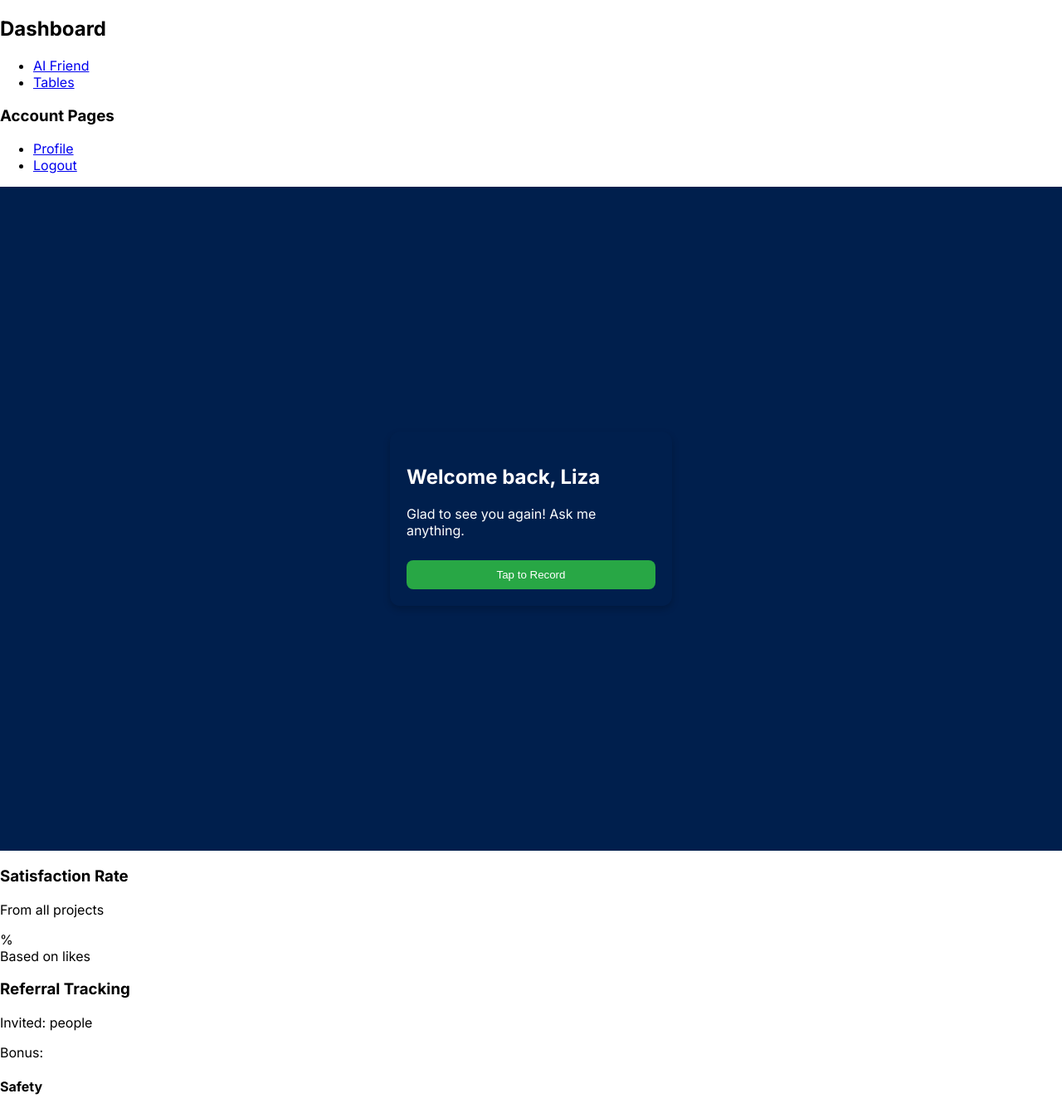
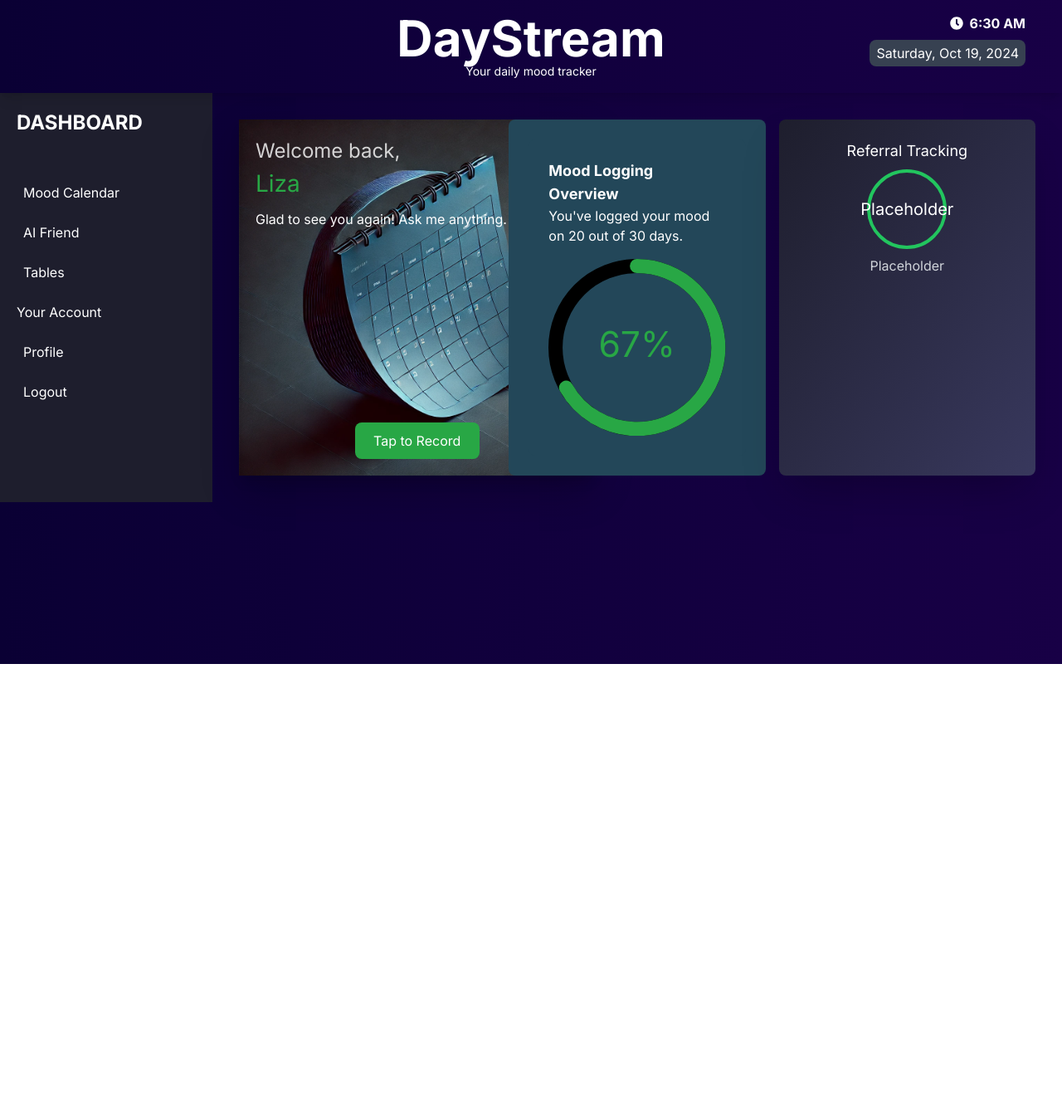
Before and after one commit to suhanishokeen/calhacks-24, a React (Create React App) app in the folder frontend/: page /dashboard in a window 1280 px wide. Shown: the whole page at 83% size. After the commit the page ends 800 px from the top, so only its background shows below. Built offline with nearby package versions, Linux system fonts and the light colour scheme.

Commit message:
improved UI/UX

```diff
--- a/frontend/package.json
+++ b/frontend/package.json
@@ -7,7 +7,9 @@
     "@testing-library/react": "^13.4.0",
     "@testing-library/user-event": "^13.5.0",
     "react": "^18.3.1",
+    "react-circular-progressbar": "^2.1.0",
     "react-dom": "^18.3.1",
+    "react-icons": "^5.3.0",
     "react-router-dom": "^6.27.0",
     "react-scripts": "^5.0.1",
     "web-vitals": "^2.1.4"
--- a/frontend/src/App.js
+++ b/frontend/src/App.js
@@ -2,23 +2,28 @@ import React from 'react';
 import './styles/styles.css';
 
 import WelcomeRecordCard from './components/WelcomeRecordCard';
-import SatisfactionRateCard from './components/SatisfactionRateCard';
-import ReferralTrackingCard from './components/ReferralTrackingCard';
-import DashboardContent from './components/Dashboard';
+import MoodOverview from './components/MoodOverview';
+import Header from './components/Header';
 
 const App = () => {
+  const loggedDays = 20;
+
   return (
-    <div className="flex min-h-screen bg-[#0a0034]">
+    <div className="min-h-screen bg-gradient-to-r from-[#0a0034] to-[#180046]">
+      <Header />
+
+      <div className="flex">
         {/* Sidebar */}
         <div className="w-64 bg-[#1e1e2d] p-5 text-white flex flex-col space-y-4">
-        <h2 className="text-2xl font-bold mb-8">Dashboard</h2>
+          <h2 className="text-2xl font-bold mb-8">DASHBOARD</h2>
           <nav>
             <ul className="space-y-2">
-            <li><a href="#" className="block p-2 hover:bg-[#38385d] rounded">AI Friend</a></li>
-            <li><a href="#" className="block p-2 hover:bg-[#38385d] rounded">Tables</a></li>
+              <li><a href="/MoodCalendar" className="block p-2 hover:bg-[#38385d] rounded">Mood Calendar</a></li>
+              <li><a href="/AIFriend" className="block p-2 hover:bg-[#38385d] rounded">AI Friend</a></li>
+              <li><a href="/Tables" className="block p-2 hover:bg-[#38385d] rounded">Tables</a></li>
             </ul>
           </nav>
-        <h3 className="mt-8 text-xl">Account Pages</h3>
+          <p className="mt-8 text-l">Your Account</p>
           <ul className="space-y-2">
             <li><a href="#" className="block p-2 hover:bg-[#38385d] rounded">Profile</a></li>
             <li><a href="#" className="block p-2 hover:bg-[#38385d] rounded">Logout</a></li>
@@ -27,21 +32,28 @@ const App = () => {
 
         {/* Main Content Area */}
         <div className="flex-1 p-8">
-        {/* Welcome/Login Section */}
-        <div className="bg-white p-6 rounded-lg shadow-lg w-full max-w-lg mb-6">
+          {/* Grid layout for the 3 cards */}
+          <div className="grid grid-cols-1 md:grid-cols-2 lg:grid-cols-3 gap-4">
+            {/* WelcomeRecordCard */}
+            <div className="bg-white h-full flex items-center justify-center rounded-lg shadow-lg aspect-square">
               <WelcomeRecordCard name="Liza" onRecord={() => console.log('Recording...')} />
             </div>
 
-        {/* Grid layout for cards */}
-        <div className="grid grid-cols-2 gap-4">
-          {/* Satisfaction Rate */}
-          <div className="bg-white p-6 rounded-lg shadow-lg">
-            <SatisfactionRateCard />
+            {/* Mood Overview Card */}
+            <div className="bg-[#234759] p-6 rounded-lg relative">
+              <MoodOverview loggedDays={loggedDays} />
             </div>
 
             {/* Referral Tracking */}
-          <div className="bg-white p-6 rounded-lg shadow-lg">
-            <ReferralTrackingCard />
+            <div className="bg-gradient-to-br from-[#1e1e2d] to-[#38385d] p-6 rounded-lg shadow-2xl relative">
+              <div className="flex flex-col justify-center items-center text-white">
+                <h2 className="text-lg mb-2">Referral Tracking</h2>
+                <div className="w-24 h-24 rounded-full border-4 border-green-500 flex justify-center items-center">
+                  <p className="text-xl">Placeholder</p>
+                </div>
+                <p className="text-gray-300 mt-2">Placeholder</p>
+              </div>
+            </div>
           </div>
         </div>
       </div>
--- a/frontend/src/components/Dashboard.js
+++ b/frontend/src/components/Dashboard.js
@@ -17,24 +17,26 @@ const DashboardContent = () => {
             {/* Dashboard Grid Layout */}
             <div className="grid grid-cols-1 md:grid-cols-2 lg:grid-cols-3 gap-6">
 
-                {/* AI Friend Section */}
-                <div className="bg-[#25135a] p-6 rounded-lg shadow-lg flex flex-col justify-between">
-                    <div>
-                        <h2 className="text-2xl font-semibold mb-4">AI Friend</h2>
-                        <p className="text-gray-400">Ask me anything!</p>
-                    </div>
+                {/* AI Friend Card */}
+                <div className="bg-[#25135a] p-6 rounded-lg shadow-lg flex flex-col justify-between min-h-[200px]">
+                    <h2 className="text-2xl font-semibold mb-4">AI Friend</h2>
                     <button className="custom-button">
                         Tap to record
                     </button>
                 </div>
 
-                {/* Tables Section */}
-                <div className="bg-[#25135a] p-6 rounded-lg shadow-lg">
+                {/* Mood Calendar Card */}
+                <div className="bg-[#25135a] p-6 rounded-lg shadow-lg min-h-[200px]">
+                    <h2 className="text-2xl font-semibold mb-4">Mood Calendar</h2>
+                </div>
+
+                {/* Tables Card */}
+                <div className="bg-[#25135a] p-6 rounded-lg shadow-lg min-h-[200px]">
                     <h2 className="text-2xl font-semibold mb-4">Tables</h2>
                 </div>
 
                 {/* Account Pages Section */}
-                <div className="bg-[#25135a] p-6 rounded-lg shadow-lg">
+                <div className="bg-[#25135a] p-6 rounded-lg shadow-lg min-h-[200px]">
                     <h2 className="text-2xl font-semibold mb-4">Account Pages</h2>
                     <ul className="text-gray-400">
                         <li className="mb-2">
--- a/frontend/src/components/Header.js
+++ b/frontend/src/components/Header.js
@@ -1,18 +1,44 @@
-import React from 'react';
-import { Link } from 'react-router-dom'; // Ensure you have react-router-dom installed if you're using routing
+import React, { useState, useEffect } from 'react';
+import { FaClock } from 'react-icons/fa';
 
 const Header = () => {
+  const [currentTime, setCurrentTime] = useState('');
+
+  useEffect(() => {
+    const intervalId = setInterval(() => {
+      const now = new Date();
+      const formattedTime = now.toLocaleString('en-US', {
+        hour: 'numeric',
+        minute: 'numeric',
+        hour12: true,
+      });
+      const formattedDate = now.toLocaleDateString('en-US', {
+        weekday: 'long',
+        year: 'numeric',
+        month: 'short',
+        day: 'numeric',
+      });
+      setCurrentTime({ time: formattedTime, date: formattedDate });
+    }, 1000);
+
+    return () => clearInterval(intervalId);
+  }, []);
+
   return (
-    <header className="flex justify-between items-center p-4 bg-gray-800 text-white">
-      <h1 className="text-xl">Your App Name</h1>
-      <nav>
-        <ul className="flex space-x-4">
-          <li><Link to="/">Home</Link></li>
-          <li><Link to="/about">About</Link></li>
-          <li><Link to="/sign-in">Sign In</Link></li>
-          {/* Add more links as necessary */}
-        </ul>
-      </nav>
+    <header className="relative flex items-center p-4 bg-gradient-to-r from-[#0a0034] to-[#180046] text-white shadow-lg">
+      {/* Logo and tagline centered */}
+      <div className="mx-auto text-center">
+        <h1 className="text-6xl font-bold">DayStream</h1>
+        <p className="text-sm">Your daily mood tracker</p>
+      </div>
+
+      {/* Date and time with styling */}
+      <div className="absolute right-4 top-4 text-right px-7">
+        <p className="text-s font-semibold flex items-center justify-end">
+          <FaClock className="mr-2" /> {currentTime.time}
+        </p>
+        <p className="text-s bg-gray-700 px-2 py-1 mt-2 rounded-lg">{currentTime.date}</p>
+      </div>
     </header>
   );
 };
--- /dev/null
+++ b/frontend/src/components/MoodOverview.js
@@ -0,0 +1,31 @@
+import React from 'react';
+import { CircularProgressbar, buildStyles } from 'react-circular-progressbar';
+import 'react-circular-progressbar/dist/styles.css';
+
+const MoodOverview = ({ loggedDays }) => {
+  const totalDays = 30;
+  const percentage = (loggedDays / totalDays) * 100;
+
+  return (
+    <div className="p-6 rounded-lg transition duration-300 ease-in-out transform hover:scale-105 bg-[#234759]">
+      <h4 className="font-bold text-lg text-white">Mood Logging Overview</h4>
+      <p className="text-white">You've logged your mood on {loggedDays} out of {totalDays} days.</p>
+
+      <div className="flex justify-center items-center mt-4">
+        <div className="w-30 h-30">
+          <CircularProgressbar
+            value={percentage}
+            text={`${Math.round(percentage)}%`}
+            styles={buildStyles({
+              textColor: "#28a745",
+              pathColor: "#28a745",
+              trailColor: "#000000",
+            })}
+          />
+        </div>
+      </div>
+    </div>
+  );
+};
+
+export default MoodOverview;
--- a/frontend/src/components/ReferralTrackingCard.js
+++ b/frontend/src/components/ReferralTrackingCard.js
@@ -1,23 +1,50 @@
+import React from 'react';
+import { CircularProgressbar, buildStyles } from 'react-circular-progressbar';
+import 'react-circular-progressbar/dist/styles.css';
 
-import React from 'react';
+const ReferralTrackingCard = ({ currentMonth, totalDaysInMonth, daysLoggedInMonth, totalDaysLoggedYear, totalDaysLoggedEver }) => {
+  // Calculate the percentage for the circular progress bar
+  const percentageLogged = (daysLoggedInMonth / totalDaysInMonth) * 100;
 
-const ReferralTrackingCard = ({ invited, bonus, safetyScore }) => {
   return (
-    <div className="bg-white p-4 rounded-lg shadow-lg">
-      <h3 className="font-bold">Referral Tracking</h3>
-      <div className="mt-2">
-        <p>Invited: {invited} people</p>
-        <p>Bonus: {bonus}</p>
+    <div
+      style={{
+        backgroundColor: '#1a1b2d', // Dark blue background
+        padding: '20px',
+        borderRadius: '15px',
+        color: '#fff',
+        display: 'flex',
+        justifyContent: 'space-between',
+        alignItems: 'center',
+        boxShadow: '0 4px 8px rgba(0, 0, 0, 0.1)',
+      }}
+    >
+      {/* Left section for total days */}
+      <div>
+        <div style={{ marginBottom: '15px' }}>
+          <p style={{ color: '#a1a4c5', fontSize: '14px' }}>Total Days Logged This Year</p>
+          <p style={{ fontSize: '24px', fontWeight: 'bold' }}>{totalDaysLoggedYear}</p>
+        </div>
+        <div>
+          <p style={{ color: '#a1a4c5', fontSize: '14px' }}>Total Days Logged Ever</p>
+          <p style={{ fontSize: '24px', fontWeight: 'bold' }}>{totalDaysLoggedEver}</p>
+        </div>
       </div>
-      <div className="mt-4">
-        <h4>Safety</h4>
-        <div className="text-2xl">{safetyScore}</div>
-        <div className="w-full h-2 bg-gray-200 rounded">
-          <div
-            className="h-full bg-green-500 rounded"
-            style={{ width: `${(safetyScore / 10) * 100}%` }} // Assuming max score is 10
-          />
-        </div>
+
+      {/* Right section for circular progress */}
+      <div style={{ width: '120px' }}>
+        <CircularProgressbar
+          value={percentageLogged}
+          text={`${daysLoggedInMonth}/${totalDaysInMonth}`}
+          styles={buildStyles({
+            textColor: '#fff',
+            pathColor: '#00cc88',
+            trailColor: '#2b2c3b',
+            textSize: '16px',
+            strokeLinecap: 'round',
+          })}
+        />
+        <p style={{ color: '#a1a4c5', marginTop: '10px', textAlign: 'center' }}>{currentMonth}</p>
       </div>
     </div>
   );
--- a/frontend/src/components/SatisfactionRateCard.js
+++ /dev/null
@@ -1,25 +0,0 @@
-// src/components/SatisfactionRateCard.js
-import React from 'react';
-
-const SatisfactionRateCard = ({ rate }) => {
-  return (
-    <div className="bg-white p-6 rounded-lg shadow-lg transition duration-300 ease-in-out transform hover:scale-105">
-      <h3 className="font-bold text-lg text-gray-800">Satisfaction Rate</h3>
-      <p className="text-gray-600">From all projects</p>
-      <div className="flex flex-col items-center mt-4">
-        <div className="text-4xl text-blue-600">{rate}%</div>
-        <span className="text-gray-500">Based on likes</span>
-      </div>
-      <div className="mt-2">
-        <div className="w-full h-2 bg-gray-200 rounded">
-          <div
-            className="h-full bg-blue-500 rounded"
-            style={{ width: `${rate}%` }}
-          />
-        </div>
-      </div>
-    </div>
-  );
-};
-
-export default SatisfactionRateCard;
--- a/frontend/src/components/WelcomeRecordCard.js
+++ b/frontend/src/components/WelcomeRecordCard.js
@@ -7,40 +7,67 @@ const WelcomeRecordCard = ({ name, onRecord }) => {
         display: 'flex',
         justifyContent: 'center',
         alignItems: 'center',
-        height: '100vh', // Full height of the viewport
-        backgroundColor: '#001f4d' // Deep blue background
+        backgroundImage: 'linear-gradient(135deg, #001f4d, #6baeff)',
+        width: '100%',
+        height: '100%',
+        borderRadius: '16px',
       }}
     >
       <div
         style={{
-          backgroundColor: '#001f4d', // Card background deep blue
+          backgroundImage: 'url("/iCal.webp")',
+          backgroundSize: 'cover',
+          backgroundPosition: 'center',
           color: 'white',
           padding: '20px',
-          borderRadius: '12px',
-          boxShadow: '0 4px 8px rgba(0, 0, 0, 0.2)',
-          width: '300px',
-          textAlign: 'left' // Align text to the left
+          borderRadius: '0px',
+          boxShadow: '0 20px 45px rgba(0, 0, 0, 0.2)',
+          width: '100%',
+          height: '100%',
+          display: 'flex',
+          flexDirection: 'column',
+          justifyContent: 'space-between',
         }}
       >
-        <h2>Welcome back, {name}</h2>
-        <p>Glad to see you again! Ask me anything.</p>
+        {/* Welcome text */}
+        <div style={{ textAlign: 'left' }}>
+          <h1 style={{ opacity: 0.8, fontSize: '24px', marginBottom: '0' }}>
+            Welcome back,
+          </h1>
+          <h1 style={{ color: '#28a745', fontSize: '28px', marginTop: '0' }}>
+            {name}
+          </h1>
+          <p style={{ fontSize: '16px', marginTop: '10px' }}>
+            Glad to see you again! Ask me anything.
+          </p>
+        </div>
+
+        {/* Button at the bottom */}
+        <div
+          style={{
+            display: 'flex',
+            justifyContent: 'center',
+          }}
+        >
           <button
             onClick={onRecord}
             style={{
-            marginTop: '10px',
-            backgroundColor: '#28a745', // Green button
+              backgroundColor: '#28a745',
               color: 'white',
               padding: '10px',
               borderRadius: '8px',
               border: 'none',
               cursor: 'pointer',
-            width: '100%' // Full-width button
+              width: '100%',
+              maxWidth: '150px',
+              textAlign: 'center'
             }}
           >
             Tap to Record
           </button>
         </div>
       </div>
+    </div>
   );
 };
 
--- a/frontend/src/styles/styles.css
+++ b/frontend/src/styles/styles.css
@@ -1,12 +1,47 @@
-@import url('https://fonts.googleapis.com/css2?family=Inter:wght@400;700&display=swap');
+@import url("https://fonts.googleapis.com/css2?family=Inter:wght@400;700&display=swap");
+@tailwind base;
+@tailwind components;
+@tailwind utilities;
 
 body {
-  font-family: 'Inter', sans-serif;
+  font-family: "Inter", sans-serif;
 }
 
 .center-card {
-    display: flex;
-    justify-content: center;
-    align-items: center;
-    min-height: 100vh; /* This will center the card vertically */
-  }
+  display: flex;
+  justify-content: center;
+  align-items: center;
+  min-height: 100vh;
+}
+
+.circle {
+  position: relative;
+  width: 100%;
+  height: 100%;
+  border-radius: 50%;
+  background-color: #2b2c3b;
+  overflow: hidden;
+}
+
+.circle-inner {
+  position: absolute;
+  top: 0;
+  right: 0;
+  bottom: 0;
+  left: 0;
+  border-radius: 50%;
+  display: flex;
+  justify-content: center;
+  align-items: center;
+}
+
+.circle-center {
+  position: absolute;
+  display: flex;
+  justify-content: center;
+  align-items: center;
+  width: 80%;
+  height: 80%;
+  border-radius: 50%;
+  background-color: #1a1b2d;
+}
--- a/frontend/tailwind.config.js
+++ b/frontend/tailwind.config.js
@@ -1,6 +1,6 @@
 /** @type {import('tailwindcss').Config} */
 module.exports = {
-  content: [],
+  content: ['./src/**/*.{js,jsx,ts,tsx}'],
   theme: {
     extend: {},
   },
```
Also changed, not shown: frontend/src/App.css (+16 -0 lines), 1 other file (tests, documents, lock files or other folders). Lines whose indentation alone changed are shown as unchanged.
